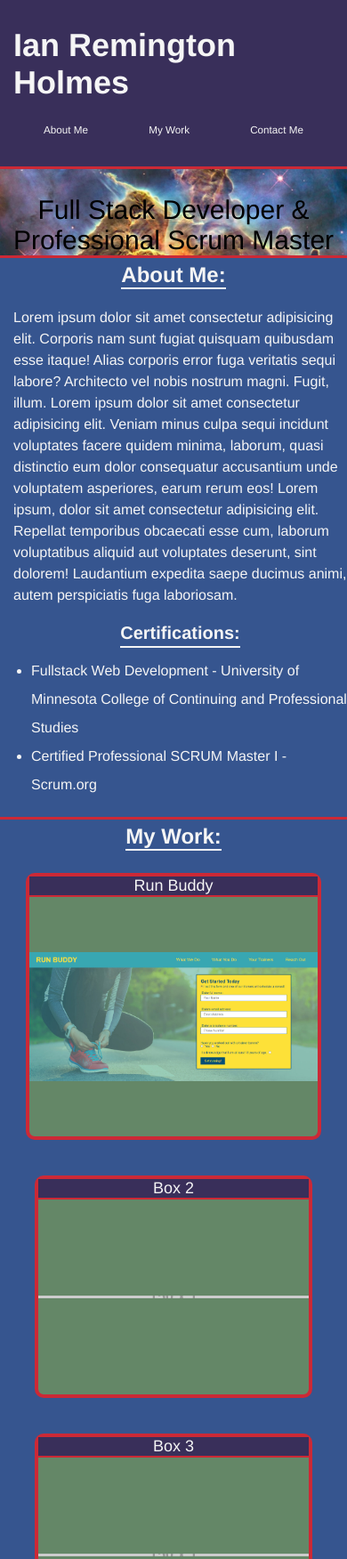
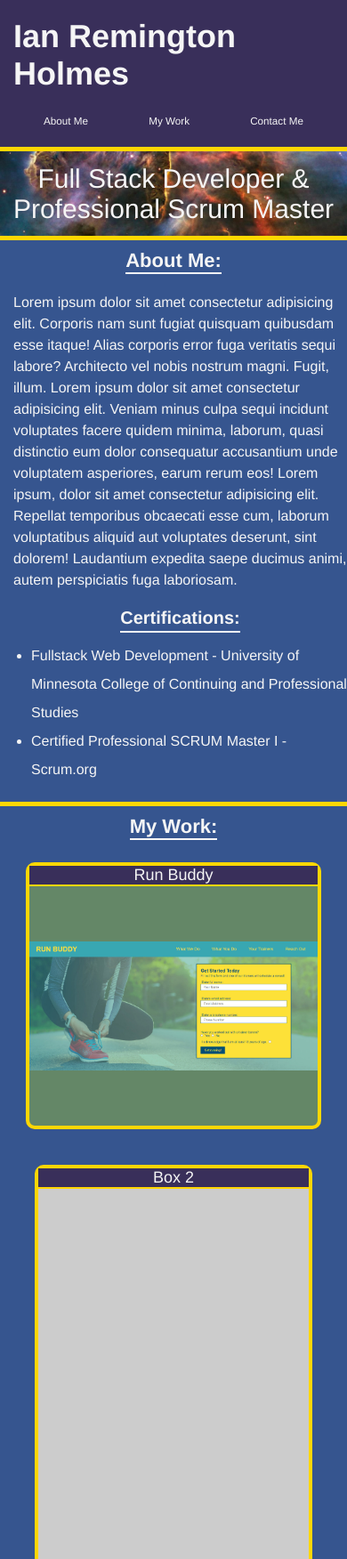
Before and after one commit to Concord511/Portfolio, a plain HTML site: page index.html in a window 390 px wide. Shown: the top 1752 px of the page at 89% size. Drawn offline with Linux system fonts and the light colour scheme; placeholder pictures from the web are drawn by us.

Commit message:
adjusted color scheme and hero image along with 600px media query

```diff
--- a/assets/css/style.css
+++ b/assets/css/style.css
@@ -27,12 +27,12 @@ header {
         background-size: cover;
         background-position: top;
     */
-    padding: 15px;
+    padding: 5px 15px;
 }
 
 header h1 {
-    font-size: 50px;
-    padding-top: 10px;
+    font-size: 36px;
+    padding-top: 13px;
 }
 
 header a {
@@ -53,9 +53,9 @@ header nav ul {
 }
 
 header nav ul li {
-    margin: 15px 0 10px 0;
+    margin: 15px 0 8px 0;
     padding: 10px 30px;
-    font-size: 2vw;
+    font-size: 22px;
 }
 
 .header-flex {
@@ -71,14 +71,14 @@ header nav ul li {
     height: 200px;
     background-image: url(../images/Nebula-cloud.jpg);
     background-size: cover;
-    background-position: center;
+    background-position: bottom;
     display: flex;
     justify-content: flex-end;
     align-items: flex-end;
 }
 
 .hero-style p {
-    color:#000;
+    color: whitesmoke;
     padding: 10px;
     font-size: 30px;
     text-align: center;
@@ -90,8 +90,8 @@ main {
     font-size: 18px;
 }
 h2 {
-    font-size: 40px;
-    padding: 5px;
+    font-size: 30px;
+    padding: 10px 5px 5px 5px;
 }
 /* Main Section Styles */
 
@@ -108,7 +108,7 @@ h2 {
 }
 
 .certifications h3 {
-    font-size: 30px;
+    font-size: 24px;
 }
 
 .certifications ul {
@@ -140,7 +140,7 @@ h2 {
     margin: 20px 0;
     flex: 0 45%;
     background-color: #648767;
-    border: 4px solid #cc2936;
+    border: 4px solid #ffd700;
     border-radius: 10px;
     min-height: auto;
     display: flex;
@@ -163,7 +163,7 @@ h2 {
     background-color: #392f5a;
     width: 100%;
     text-align: center;
-    border-bottom: 2px solid #cc2936;
+    border-bottom: 2px solid #ffd700;
 }
 /* End My Work Styles */
 
@@ -203,7 +203,7 @@ footer address div {
 
 /* Reusable Classes */
 .border-bottom {
-    border-bottom: 3px solid #cc2936;
+    border-bottom: 5px solid #ffd700;
 }
 
 .title-border-bottom {
@@ -219,7 +219,7 @@ footer address div {
 @media screen and (max-width: 1024px) {
     header h1 {
         padding-top: 15px;
-        font-size: 40px;
+        font-size: 36px;
     }
 
     header nav ul li {
@@ -238,7 +238,7 @@ footer address div {
     }
 
     h2 {
-        font-size: 24px;
+        font-size: 22px;
     }
     .certifications h3 {
         font-size: 20px;
@@ -275,18 +275,17 @@ footer address div {
     header nav ul li {
         font-size: 3vw;
     }
+
     .app {
         min-height: 250px;
         flex: 0 80%;
     }
 
     .hero-style {
+        background-position: bottom;
         max-height: 100px;
         justify-content: center;
-    }
-
-    .hero-style p {
-        padding-bottom: 0;
+        align-items: center;
     }
 
     .main {
--- a/index.html
+++ b/index.html
@@ -68,25 +68,25 @@
                 <div class="app">
                     <span class="app-title">Box 2</span>
                     <a href="https://placeholder.com">
-                        <img src="https://via.placeholder.com/150/0000FF/808080?Text=Digital.com" />
+                        <img src="https://via.placeholder.com/150/648767/000000?Text=Placeholder" />
                     </a>
                 </div>
                 <div class="app">
                     <span class="app-title">Box 3</span>
                     <a href="https://placeholder.com">
-                        <img src="https://via.placeholder.com/150/0000FF/808080?Text=Digital.com" />
+                        <img src="https://via.placeholder.com/150/648767/000000?Text=Placeholder" />
                     </a>
                 </div>
                 <div class="app">
                     <span class="app-title">Box 4</span>
                     <a href="https://placeholder.com">
-                        <img src="https://via.placeholder.com/150/0000FF/808080?Text=Digital.com" />
+                        <img src="https://via.placeholder.com/150/648767/000000?Text=Placeholder" />
                     </a>
                 </div>
                 <div class="app">
                     <span class="app-title">Box 5</span>
                     <a href="https://placeholder.com">
-                        <img src="https://via.placeholder.com/150/0000FF/808080?Text=Digital.com" />
+                        <img src="https://via.placeholder.com/150/648767/000000? Text=Placeholder" />
                     </a>
                 </div>
             </div>
```
